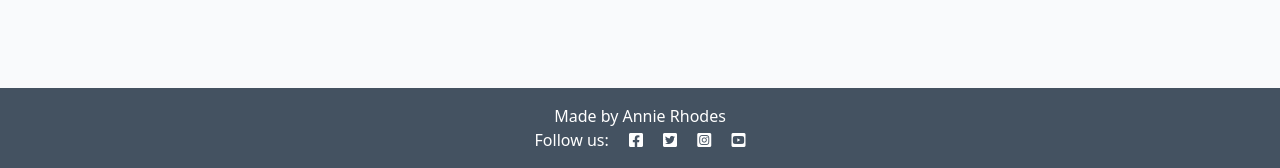
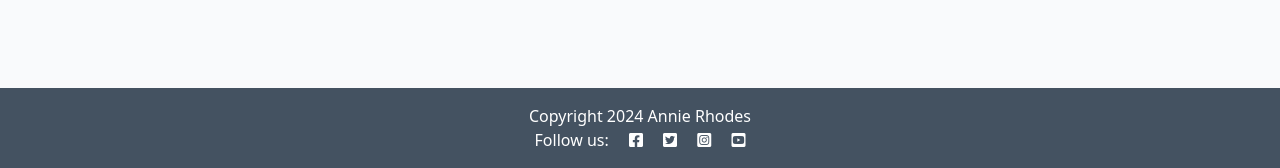
Before and after one commit to AnnieRho7/mindful-vibes, a Django app: page / in a window 1280 px wide. Shown: the part 632-800 px from the top of the page. Run offline with Django 5.2, Linux system fonts and the light colour scheme; data that the repository does not hold is empty.

Commit message:
template inherit

```diff
--- a/templates/base.html
+++ b/templates/base.html
@@ -59,7 +59,11 @@
 
     <!-- Footer -->
     <footer class="footer mt-auto py-3 dark-bg">
-        <p class="m-0 text-center text-white">Made by Annie Rhodes</p>
+        <p class="m-0 text-center text-white">
+            {% block copyright %}
+                Made by Annie Rhodes
+            {% endblock copyright %}
+        </p>
         <p class="m-0 text-center text-white">Follow us: <i class="fab fa-facebook-square ms-3"></i>
             <i class="fab fa-twitter-square ms-3"></i>
             <i class="fab fa-instagram-square ms-3"></i>
--- a/templates/index.html
+++ b/templates/index.html
@@ -50,3 +50,6 @@
 
 <!-- index.html content ends here -->
 {% endblock %}
+{% block copyright %}
+    Copyright 2024 Annie Rhodes
+{% endblock %}
```
